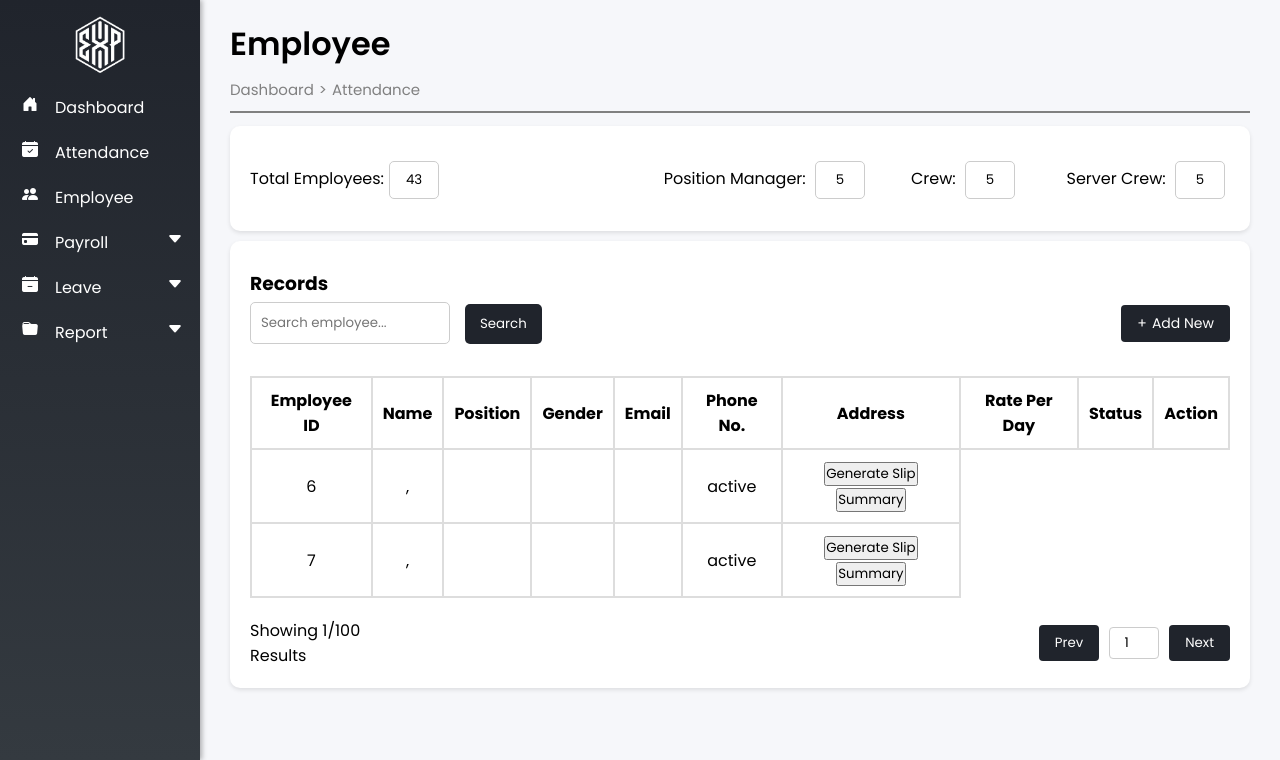
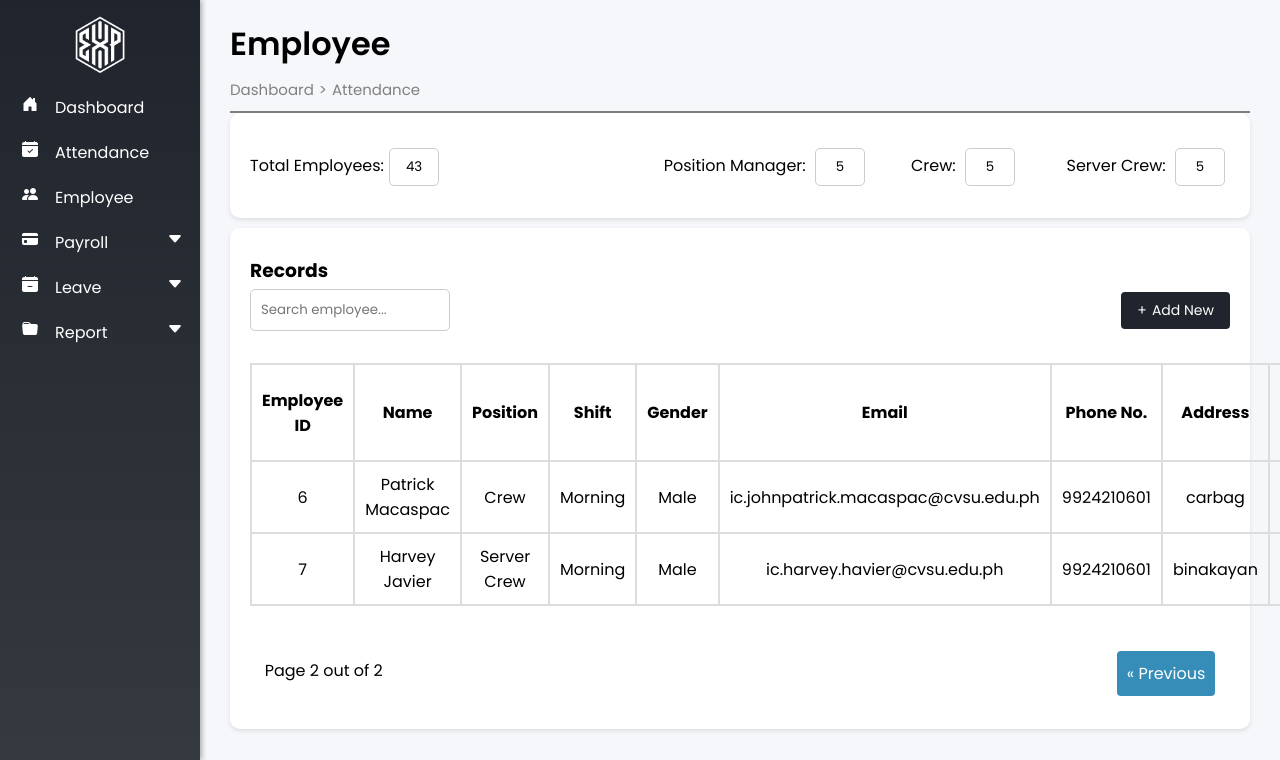
Before and after one commit to Yrria/Payroll, a PHP site: page /adminpage/employee.php?page=2 in a window 1280 px wide. Shown: the part 40-800 px from the top of the page. Run offline with PHP 8.4, Linux system fonts and the light colour scheme; a user stored in the database is signed in; data comes from the database, SQL or seed files in the repository; data that the repository does not hold is empty; some libraries are stand-ins or nearby versions.

Commit message:
employee-shits

```diff
--- a/payroll/adminpage/employee.php
+++ b/payroll/adminpage/employee.php
@@ -7,71 +7,34 @@
 $current_page = isset($_GET['page']) ? (int) $_GET['page'] : 1;
 $start_from = ($current_page - 1) * $records_per_page;
 
-// Build the base SELECT
-$sql = "SELECT * FROM tbl_emp_acc";
+$search_query = '';
+$where_clause = '';
 
-// If there's a search term, extend WHERE to include tbl_leave fields AND names from tbl_emp_acc
 if (!empty($_GET['query'])) {
     $q = $conn->real_escape_string($_GET['query']);
+    $search_query = "&query=" . urlencode($_GET['query']);
 
-    $sql .= " WHERE (
-        emp_id           LIKE '%{$q}%'
-     OR leave_id         LIKE '%{$q}%'
-     OR subject          LIKE '%{$q}%'
-     OR date_applied     LIKE '%{$q}%'
-     OR start_date       LIKE '%{$q}%'
-     OR end_date         LIKE '%{$q}%'
-     OR status           LIKE '%{$q}%'
-     OR leave_type       LIKE '%{$q}%'
-     OR message          LIKE '%{$q}%'
-     OR rejection_reason LIKE '%{$q}%'
-     OR remaining_leave  LIKE '%{$q}%'
-     OR no_of_leave      LIKE '%{$q}%'
-     OR total_leaves     LIKE '%{$q}%'
-     -- search names in tbl_emp_acc
-     OR emp_id IN (
-        SELECT emp_id FROM tbl_emp_acc
-        WHERE firstname  LIKE '%{$q}%'
-           OR middlename LIKE '%{$q}%'
-           OR lastname   LIKE '%{$q}%'
-     )
+    $where_clause = "WHERE (
+        emp_id     LIKE '%{$q}%'
+        OR f_name  LIKE '%{$q}%'
+        OR m_name  LIKE '%{$q}%'
+        OR l_name  LIKE '%{$q}%'
+        OR email   LIKE '%{$q}%'
+        OR phone_no LIKE '%{$q}%'
+        OR gender   LIKE '%{$q}%'
+        OR status   LIKE '%{$q}%'
     )";
 }
 
-$sql .= " LIMIT $start_from, $records_per_page";
+$sql = "SELECT * FROM tbl_emp_acc $where_clause LIMIT $start_from, $records_per_page";
 $result = $conn->query($sql);
 
-// Count for pagination (same WHERE clause)
-$total_sql = "SELECT COUNT(*) FROM tbl_leave";
-if (!empty($_GET['query'])) {
-    $total_sql .= " WHERE (
-        emp_id           LIKE '%{$q}%'
-     OR leave_id         LIKE '%{$q}%'
-     OR subject          LIKE '%{$q}%'
-     OR date_applied     LIKE '%{$q}%'
-     OR start_date       LIKE '%{$q}%'
-     OR end_date         LIKE '%{$q}%'
-     OR status           LIKE '%{$q}%'
-     OR leave_type       LIKE '%{$q}%'
-     OR message          LIKE '%{$q}%'
-     OR rejection_reason LIKE '%{$q}%'
-     OR remaining_leave  LIKE '%{$q}%'
-     OR no_of_leave      LIKE '%{$q}%'
-     OR total_leaves     LIKE '%{$q}%'
-     OR emp_id IN (
-        SELECT emp_id FROM tbl_emp_acc
-        WHERE firstname  LIKE '%{$q}%'
-           OR middlename LIKE '%{$q}%'
-           OR lastname   LIKE '%{$q}%'
-     )
-    )";
-}
+// Pagination count
+$total_sql = "SELECT COUNT(*) FROM tbl_emp_acc $where_clause";
 $total_rows = $conn->query($total_sql)->fetch_row()[0];
 $total_pages = ceil($total_rows / $records_per_page);
+?>
 
-// preserve query in pagination links
-$qp = !empty($_GET['query']) ? '&query=' . urlencode($_GET['query']) : '';
-?>
 
 <!DOCTYPE html>
 <html lang="en">
@@ -125,7 +88,6 @@
                         <h3>Records</h3>
                         <div class="search-filters">
                             <input type="text" placeholder="Search employee..." class="search-box">
-                            <button class="search-btn">Search</button>
                         </div>
 
                         <button class="add-new-btn"><span class="plus-icon">+</span>Add New</button>
@@ -136,6 +98,7 @@
                                     <th>Employee ID</th>
                                     <th>Name</th>
                                     <th>Position</th>
+                                    <th>Shift</th>
                                     <th>Gender</th>
                                     <th>Email</th>
                                     <th>Phone No.</th>
@@ -149,25 +112,39 @@
                                 <?php
                                 if ($result->num_rows > 0) {
                                     while ($row = $result->fetch_assoc()) {
+                                        $emp_id = $row['emp_id'];
+
+                                        // Fetch additional info from tbl_emp_info using emp_id
+                                        $info_sql = "SELECT shift, position, rate FROM tbl_emp_info WHERE emp_id = '$emp_id' LIMIT 1";
+                                        $info_result = $conn->query($info_sql);
+                                        $info = $info_result->fetch_assoc();
+
+                                        $shift = $info['shift'] ?? 'N/A';
+                                        $position = $info['position'] ?? 'N/A';
+                                        $rate = $info['rate'] ?? 'N/A';
+
                                         if (!empty($row['m_name'])) {
-                                            $fullname = $row['l_name'] . " , " . $row['f_name'] . " , " . $row['m_name'] . ".";
-                                            $_SESSION['fullname'] = $fullname;
+                                            $fullname = $row['Firstname'] . " " . $row['middlename'] . ". " . $row['lastnamename'] . "";
                                         } else {
-                                            $fullname = $row['l_name'] . " , " . $row['f_name'];
-                                            $_SESSION['fullname'] = $fullname;
+                                            $fullname = $row['firstname'] . " " . $row['lastname'];
                                         }
+
+                                        $_SESSION['fullname'] = $fullname;
                                 ?>
                                         <tr>
                                             <td><?php echo $row['emp_id'] ?></td>
                                             <td><?php echo htmlspecialchars($fullname) ?></td>
-                                            <td><?php echo $row['position'] ?></td>
-                                            <td><?php echo $row['emp_shift'] ?></td>
-                                            <td><?php echo $row['basic_pay'] ?></td>
+                                            <td><?php echo $position ?></td>
+                                            <td><?php echo $shift ?></td>
+                                            <td><?php echo $row['gender'] ?></td>
+                                            <td><?php echo $row['email'] ?></td>
+                                            <td><?php echo $row['phone_no'] ?></td>
+                                            <td><?php echo $row['address'] ?></td>
+                                            <td><?php echo $rate ?></td>
                                             <td class="td-text"><?php echo $row['status'] ?></td>
                                             <td class="td-text">
                                                 <div class="action-buttons">
-                                                    <a href='./create_payslip.php?id=<?php echo $row["emp_id"]; ?>'><button class="slip-btn">Generate Slip</button></a>
-                                                    <button class="view-btn">Summary</button>
+                                                    <a href='#'><button class="slip-btn">View Info</button></a>
                                                 </div>
                                             </td>
                                         </tr>
@@ -178,12 +155,18 @@
                             </tbody>
                         </table>
 
-                        <div class="pagination">
-                            <p class="results-info">1/100 Results</p>
-                            <div class="pagination-controls">
-                                <button class="prev-btn">Prev</button>
-                                <input type="number" class="page-number" value="1" min="1" max="10">
-                                <button class="next-btn">Next</button>
+                        <br>
+                        <!-- Pagination -->
+                        <div style="display: flex; justify-content: space-between; align-items: center; padding-right: 1.5%; padding-left: 1.5%;">
+                            <p style="margin: 0;">Page <?= $current_page ?> out of <?= $total_pages ?></p>
+                            <div class="pagination" id="content">
+                                <?php if ($current_page > 1) : ?>
+                                    <a href="?page=<?= ($current_page - 1) . $search_query; ?>" class="prev" style="border-radius:4px;background-color:#368DB8;color:white;margin-bottom:13px; padding: 10px;">&laquo; Previous</a>
+                                <?php endif; ?>
+
+                                <?php if ($current_page < $total_pages) : ?>
+                                    <a href="?page=<?= ($current_page + 1) . $search_query; ?>" class="next" style="border-radius:4px;background-color:#368DB8;color:white;margin-bottom:13px; padding: 10px;">Next &raquo;</a>
+                                <?php endif; ?>
                             </div>
                         </div>
                     </div>
```
